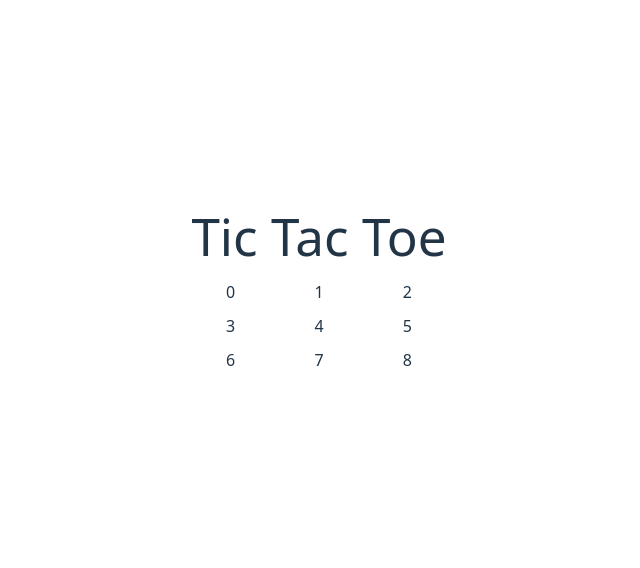
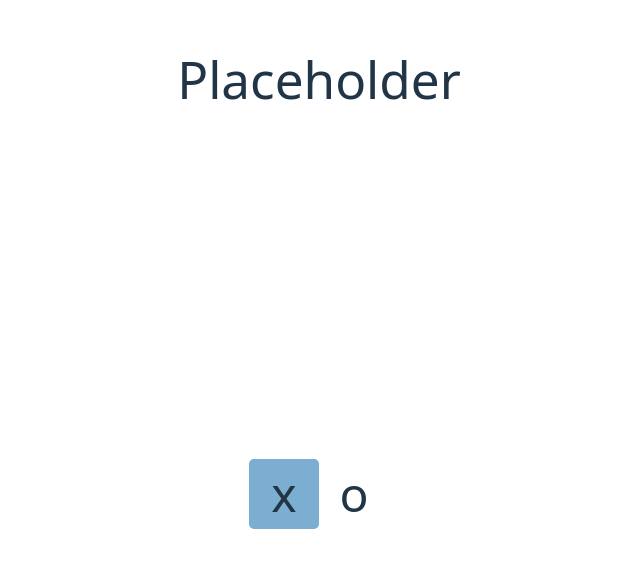
Before and after one commit to nataliatorres/tictactoe, a React (Vite) app: page / in a window 1280 px wide. Shown: the part 110-678 px from the top of the page, without its empty margins (321-961 px from the left). Built offline with nearby package versions, Linux system fonts and the light colour scheme.

Commit message:
Importing the GameSquare component to the App

```diff
--- a/src/App.jsx
+++ b/src/App.jsx
@@ -2,31 +2,46 @@ import { useState } from 'react'
 import reactLogo from './assets/react.svg'
 import viteLogo from '/vite.svg'
 import './App.css'
+import GameSquare from './components/GameSquare'
 
 const TURNS = {
   X: 'x',
   O: 'o'
 }
 
-const board = Array(9).fill(null)
+function App() {
 
-function App() {
+  const board = Array(9).fill(null)
+
+  const [turn, setTurn] = useState(TURNS.X)
+
+  const turnSquareStyle="grid w-17.5 h-17.5 border-2 rounded-[5px] border-solid border-transparent place-items-center pointer-events-none text-5xl"
+
+  const updateBoard =() => {
+
+  }
 
   return (
     <main className='w-fit my-10 mx-auto text-center'>
-      <h1 className='mb-4'>Tic Tac Toe</h1>
+      <h1 className='mb-4'>Placeholder</h1>
       <section className='grid grid-cols-3 gap-2.5'>
         {
           board.map((_, index) => {
             return (
-              <div key={index}>
-                <span>
-                  {index}
-                </span>
-              </div>
+              <GameSquare
+              key={index}
+              index={index}
+              updateBoard={updateBoard}
+              >
+              </GameSquare>
             )
           })
         }
+      </section>
+
+      <section className="flex justify-center w-fit my-3.75 mx-auto relative rounded-[10px]">
+        <GameSquare squareStyle={turnSquareStyle} isSelected={turn === TURNS.X}>{TURNS.X}</GameSquare>
+        <GameSquare squareStyle={turnSquareStyle} isSelected={turn === TURNS.O}>{TURNS.O}</GameSquare>
       </section>
     </main>
   )
```
